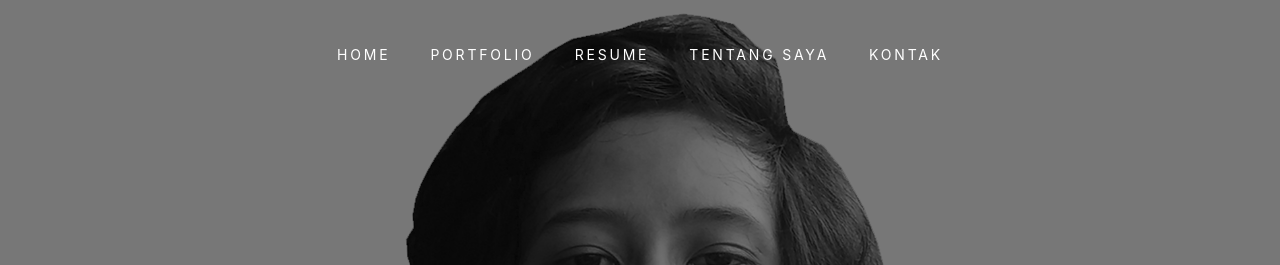
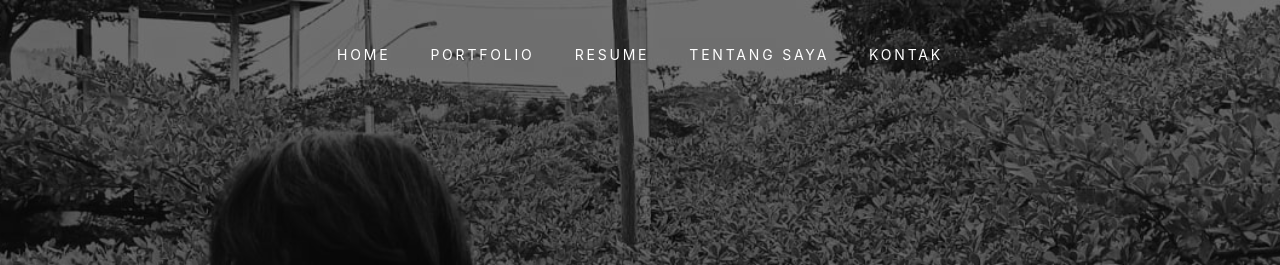
Before and after one commit to syntaxerror-ka/portofolioka, a plain HTML site: page index.html in a window 1280 px wide. Shown: the top 265 px of the page. Drawn offline with nearby package versions, Linux system fonts and the light colour scheme; files whose address does not match are found by name.

Commit message:
Update index.html

```diff
--- a/index.html
+++ b/index.html
@@ -42,7 +42,7 @@
 
 
 
-	<section class="site-hero" style="background-image: url(images/azka_new.png);" id="section-home" data-stellar-background-ratio="0.5">
+	<section class="site-hero" style="background-image: url(images/azkapict.jpeg);" id="section-home" data-stellar-background-ratio="0.5">
 		<div class="container">
 			<div class="row intro-text align-items-center justify-content-center">
 				<div class="col-md-10 text-center pt-5">
@@ -295,7 +295,7 @@
 		<div class="container">
 			<div class="row mb-5 align-items-center">
 				<div class="col-lg-7 pr-lg-5 mb-5 mb-lg-0">
-					<img src="images/azka_new.png" alt="Image placeholder" class="img-fluid">
+					<img src="images/azkapict.jpeg" alt="Image placeholder" class="img-fluid">
 				</div>
 				<div class="col-lg-5 pl-lg-5">
 					<div class="section-heading">
```
